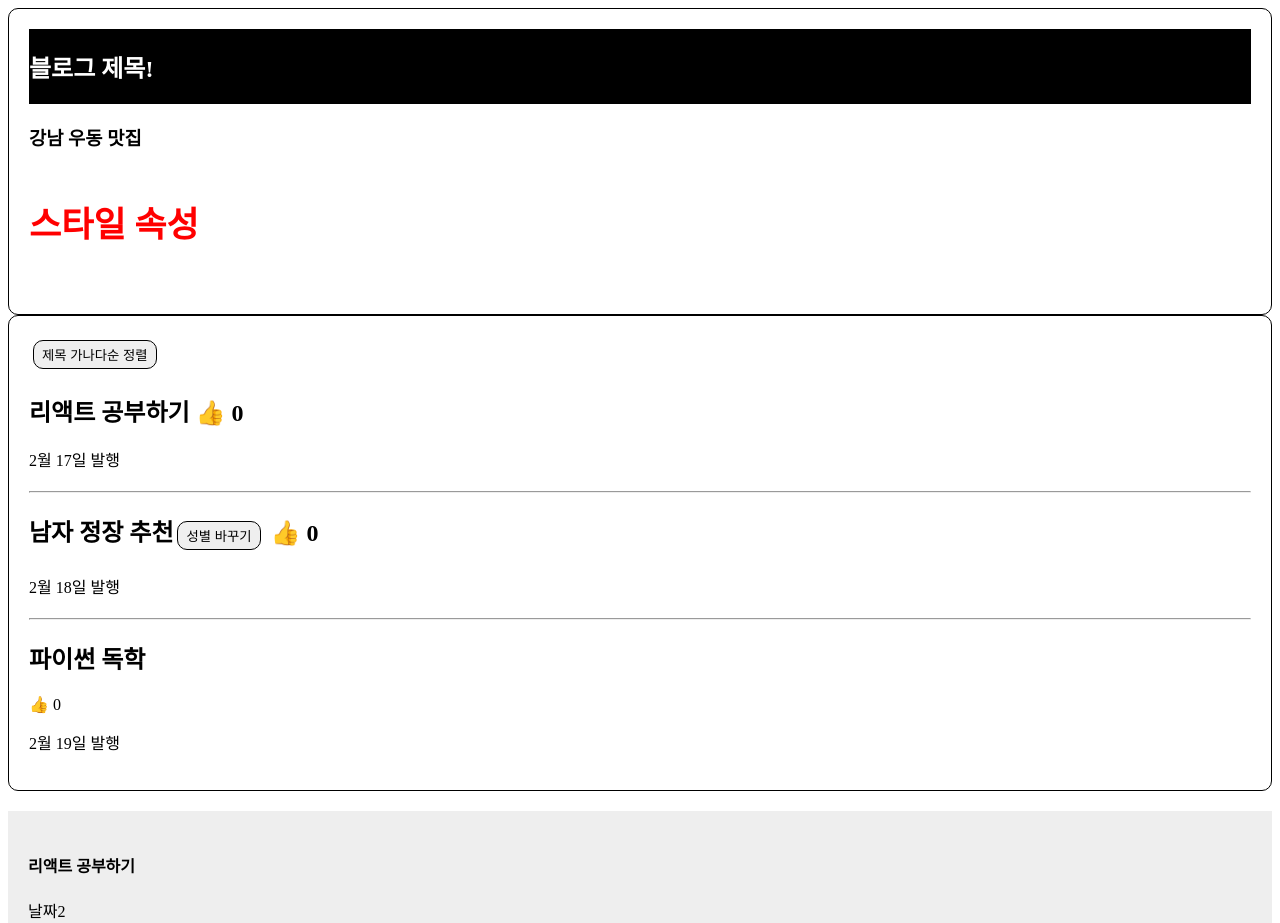
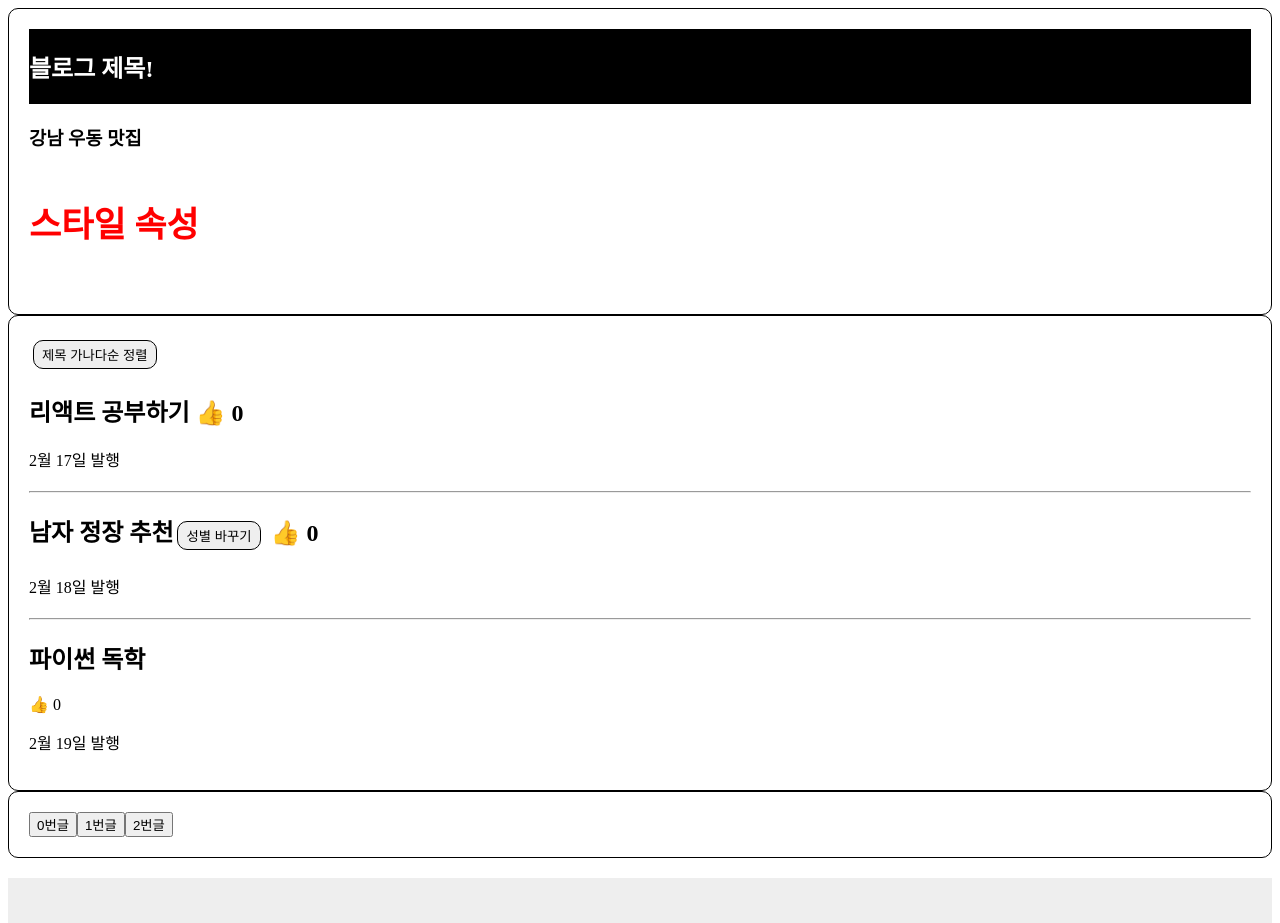
Before and after one commit to kwnam0814/Study-React-v2, a React (Vite) app in the folder my-react-app/: page / in a window 1280 px wide. Shown: the top 923 px of the page. Built offline with nearby package versions, Linux system fonts and the light colour scheme.

Commit message:
props 공부1

```diff
--- a/my-react-app/src/App.jsx
+++ b/my-react-app/src/App.jsx
@@ -165,6 +165,12 @@ const App = () => {
         </div>
       </div>
 
+      <div className="card">
+        <button onClick={() => {}}>0번글</button>
+        <button onClick={() => {}}>1번글</button>
+        <button onClick={() => {}}>2번글</button>
+      </div>
+
       <div>{modal1 === true ? <Modal1 /> : null}</div>
       <div>
         {modal2 === true ? <Modal2 Title={Title} setTitle={setTitle} /> : null}
```
